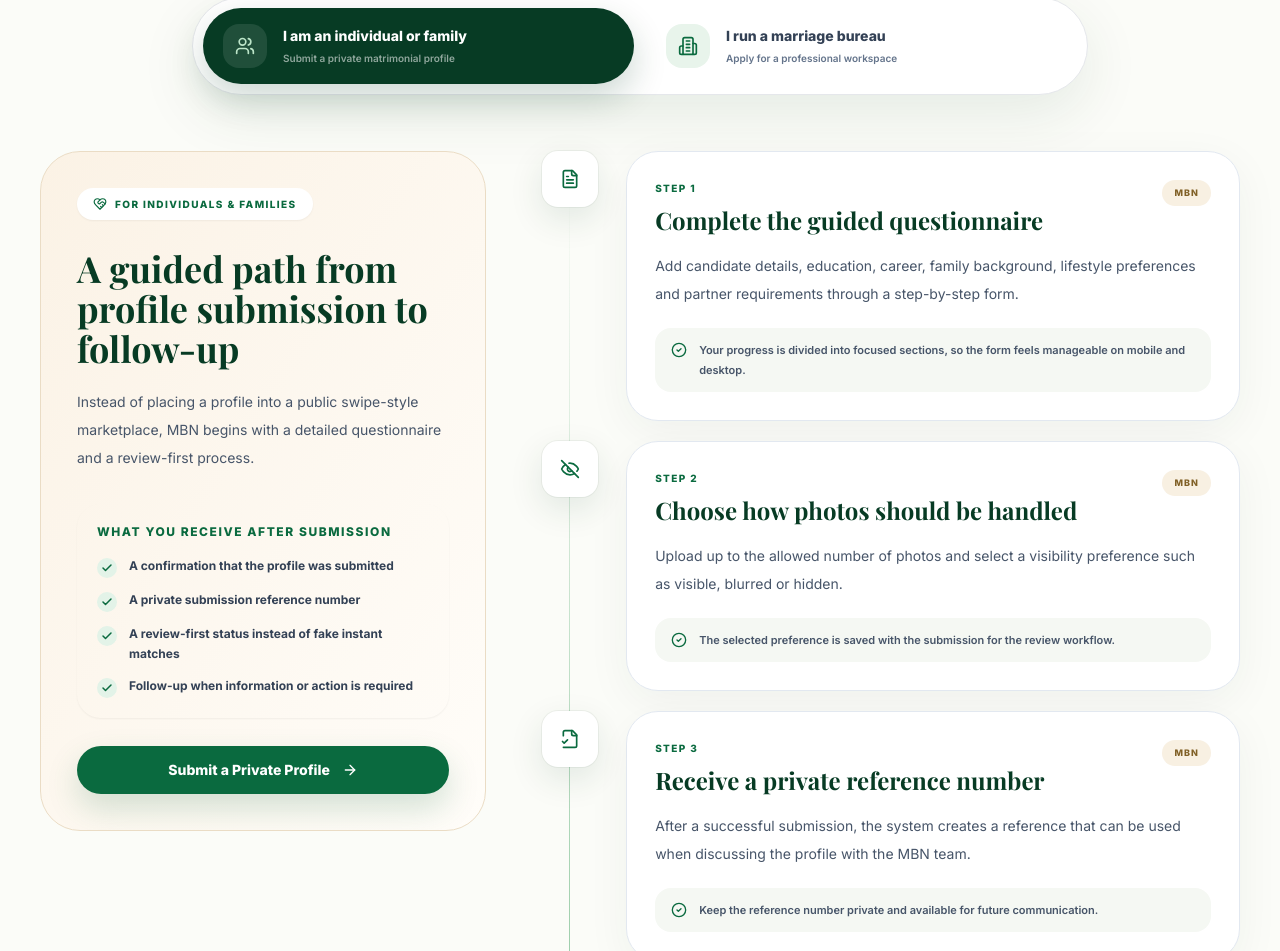
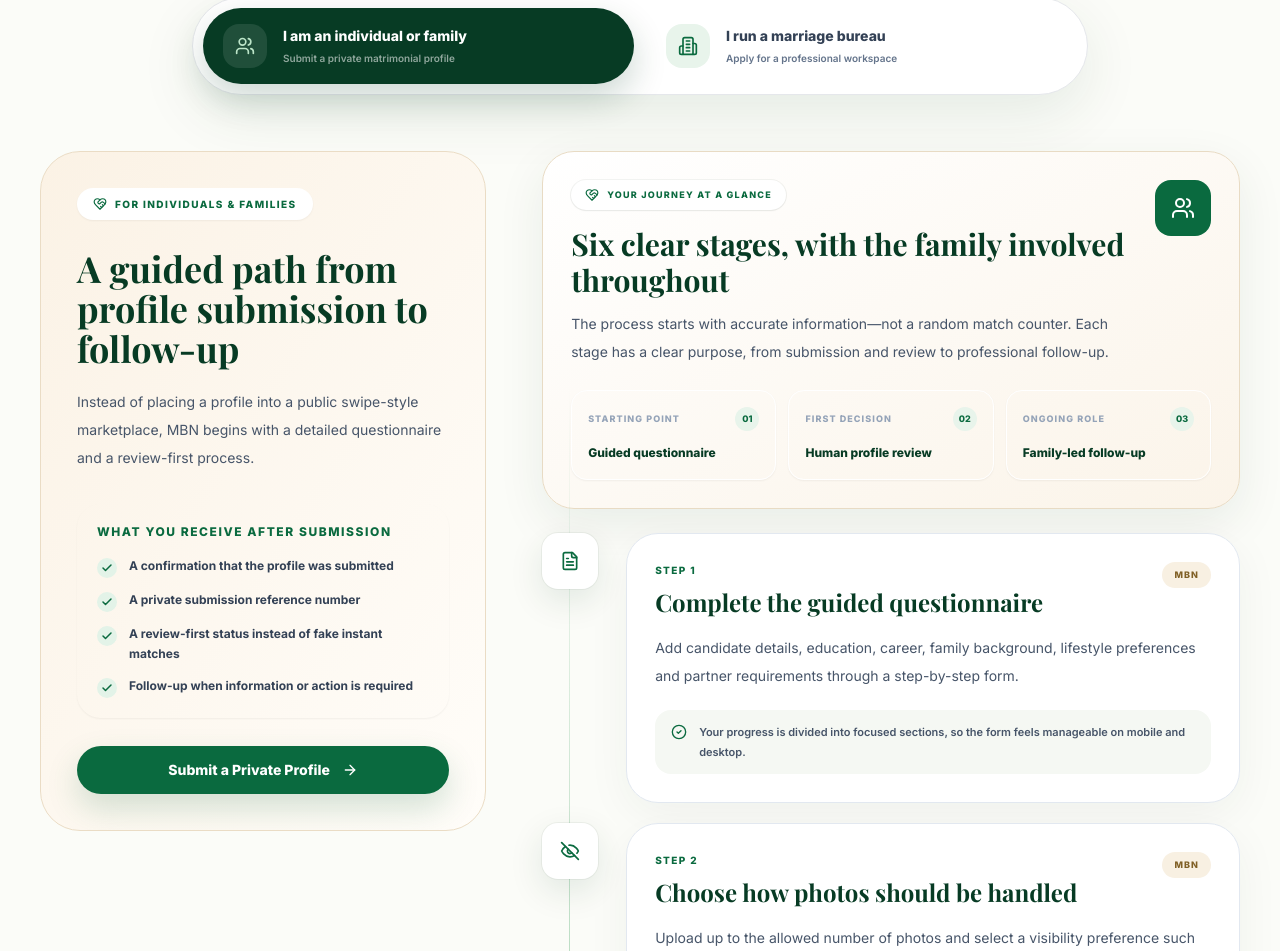
Before and after one commit to Pervez14/MBNPakistan, a Next.js app: page /how-it-works in a window 1280 px wide. Shown: the part 1598-2549 px from the top of the page. Built offline with nearby package versions, Linux system fonts and the light colour scheme; a web font is replaced by a local one.

Commit message:
Update page.tsx

```diff
--- a/src/app/how-it-works/page.tsx
+++ b/src/app/how-it-works/page.tsx
@@ -84,6 +84,16 @@ const content = {
       title: 'A guided path from profile submission to follow-up',
       text:
         'Instead of placing a profile into a public swipe-style marketplace, MBN begins with a detailed questionnaire and a review-first process.',
+      overview: {
+        eyebrow: 'Your journey at a glance',
+        title: 'Six clear stages, with the family involved throughout',
+        text: 'The process starts with accurate information—not a random match counter. Each stage has a clear purpose, from submission and review to professional follow-up.',
+        facts: [
+          { label: 'Starting point', value: 'Guided questionnaire' },
+          { label: 'First decision', value: 'Human profile review' },
+          { label: 'Ongoing role', value: 'Family-led follow-up' },
+        ],
+      },
       steps: [
         {
           title: 'Complete the guided questionnaire',
@@ -130,6 +140,16 @@ const content = {
       title: 'A structured workspace for profiles, search and follow-up',
       text:
         'MBN helps experienced matchmakers move beyond scattered spreadsheets and WhatsApp threads by organising key workflows in one dashboard.',
+      overview: {
+        eyebrow: 'Professional workflow at a glance',
+        title: 'From bureau application to organised case management',
+        text: 'Access begins with review and approval. Once approved, the bureau can create structured profiles, search available information and record responsible follow-up activity.',
+        facts: [
+          { label: 'Starting point', value: 'Bureau application' },
+          { label: 'Access rule', value: 'Approval required' },
+          { label: 'Workspace', value: 'Profiles, search & follow-up' },
+        ],
+      },
       steps: [
         {
           title: 'Submit a bureau application',
@@ -335,6 +355,16 @@ const content = {
       tag: 'افراد اور خاندانوں کے لیے',
       title: 'پروفائل سبمیشن سے باوقار فالو اپ تک واضح راستہ',
       text: 'پروفائل کو پبلک سوائپ مارکیٹ میں ڈالنے کے بجائے MBN ایک تفصیلی سوالنامے اور ریویو فرسٹ طریقے سے آغاز کرتا ہے۔',
+      overview: {
+        eyebrow: 'آپ کے سفر کا مختصر جائزہ',
+        title: 'چھ واضح مراحل، اور ہر قدم پر خاندان کی شمولیت',
+        text: 'عمل کا آغاز درست معلومات سے ہوتا ہے، کسی بے بنیاد فوری میچ کاؤنٹر سے نہیں۔ سبمیشن، جائزے اور پیشہ ور فالو اپ تک ہر مرحلے کا واضح مقصد ہے۔',
+        facts: [
+          { label: 'پہلا قدم', value: 'آسان سوالنامہ' },
+          { label: 'پہلا فیصلہ', value: 'انسانی پروفائل جائزہ' },
+          { label: 'مسلسل کردار', value: 'خاندان کے ساتھ فالو اپ' },
+        ],
+      },
       steps: [
         {
           title: 'آسان سوالنامہ مکمل کریں',
@@ -380,6 +410,16 @@ const content = {
       tag: 'پیشہ ور میرج بیوروز کے لیے',
       title: 'پروفائل، سرچ اور فالو اپ کے لیے منظم ورک اسپیس',
       text: 'MBN تجربہ کار میچ میکرز کو بکھری ہوئی اسپریڈ شیٹس اور واٹس ایپ چیٹس کے بجائے اہم کام ایک ڈیش بورڈ میں منظم کرنے میں مدد دیتا ہے۔',
+      overview: {
+        eyebrow: 'پیشہ ور ورک فلو کا مختصر جائزہ',
+        title: 'بیورو درخواست سے منظم کیس مینجمنٹ تک',
+        text: 'رسائی کا آغاز جائزے اور منظوری سے ہوتا ہے۔ منظوری کے بعد بیورو منظم پروفائلز بنا سکتا ہے، دستیاب معلومات میں سرچ کر سکتا ہے اور ذمہ دار فالو اپ ریکارڈ کر سکتا ہے۔',
+        facts: [
+          { label: 'پہلا قدم', value: 'بیورو درخواست' },
+          { label: 'رسائی کا اصول', value: 'منظوری ضروری' },
+          { label: 'ورک اسپیس', value: 'پروفائل، سرچ اور فالو اپ' },
+        ],
+      },
       steps: [
         {
           title: 'بیورو درخواست جمع کروائیں',
@@ -579,7 +619,7 @@ export default function HowItWorksPage() {
 
     elements.forEach((element) => observer.observe(element));
     return () => observer.disconnect();
-  }, [language]);
+  }, [language, journey]);
 
   useEffect(() => {
     document.body.style.overflow = mobileMenuOpen ? 'hidden' : '';
@@ -897,7 +937,37 @@ export default function HowItWorksPage() {
                 </div>
 
                 <div className="relative">
-                  <div className={`absolute bottom-8 top-8 w-px bg-gradient-to-b from-transparent via-[#96caa5] to-transparent ${isUrdu ? 'right-[27px]' : 'left-[27px]'}`} />
+                  <div className={`mb-6 overflow-hidden rounded-[2rem] border p-6 shadow-[0_16px_48px_rgba(5,61,37,0.08)] sm:p-7 ${journey === 'families' ? 'border-[#e8dbc4] bg-gradient-to-br from-white to-[#fbf4e9]' : 'border-emerald-900/10 bg-gradient-to-br from-[#edf7f0] to-white'}`}>
+                    <div className="flex flex-col gap-5 sm:flex-row sm:items-start sm:justify-between">
+                      <div className="max-w-2xl">
+                        <div className="inline-flex items-center gap-2 rounded-full bg-white px-3.5 py-2 text-[9px] font-extrabold uppercase tracking-[0.14em] text-[#0a6a3f] shadow-sm ring-1 ring-emerald-950/5">
+                          {journey === 'families' ? <HeartHandshake className="h-3.5 w-3.5" /> : <Network className="h-3.5 w-3.5" />}
+                          {activeJourney.overview.eyebrow}
+                        </div>
+                        <h3 className="mt-4 font-heading text-2xl font-bold leading-tight text-[#073b24] sm:text-3xl">
+                          {activeJourney.overview.title}
+                        </h3>
+                        <p className="mt-3 text-sm leading-7 text-slate-600">{activeJourney.overview.text}</p>
+                      </div>
+                      <span className={`flex h-14 w-14 flex-shrink-0 items-center justify-center rounded-2xl ${journey === 'families' ? 'bg-[#0a6a3f] text-white' : 'bg-[#073b24] text-[#bce5c8]'}`}>
+                        {journey === 'families' ? <Users className="h-6 w-6" /> : <SlidersHorizontal className="h-6 w-6" />}
+                      </span>
+                    </div>
+
+                    <div className="mt-6 grid gap-3 sm:grid-cols-3">
+                      {activeJourney.overview.facts.map((fact, index) => (
+                        <div key={fact.label} className="rounded-2xl border border-white bg-white/82 p-4 shadow-sm">
+                          <div className="flex items-center justify-between gap-2">
+                            <span className="text-[9px] font-extrabold uppercase tracking-[0.12em] text-slate-400">{fact.label}</span>
+                            <span className="flex h-6 w-6 items-center justify-center rounded-full bg-[#e8f4eb] text-[9px] font-extrabold text-[#0a6a3f]">0{index + 1}</span>
+                          </div>
+                          <p className="mt-3 text-xs font-extrabold leading-5 text-[#073b24]">{fact.value}</p>
+                        </div>
+                      ))}
+                    </div>
+                  </div>
+
+                  <div className={`absolute bottom-8 top-[260px] w-px bg-gradient-to-b from-transparent via-[#96caa5] to-transparent sm:top-[235px] ${isUrdu ? 'right-[27px]' : 'left-[27px]'}`} />
                   <div className="grid gap-5">
                     {activeJourney.steps.map((step, index) => {
                       const Icon = activeIcons[index];
```
